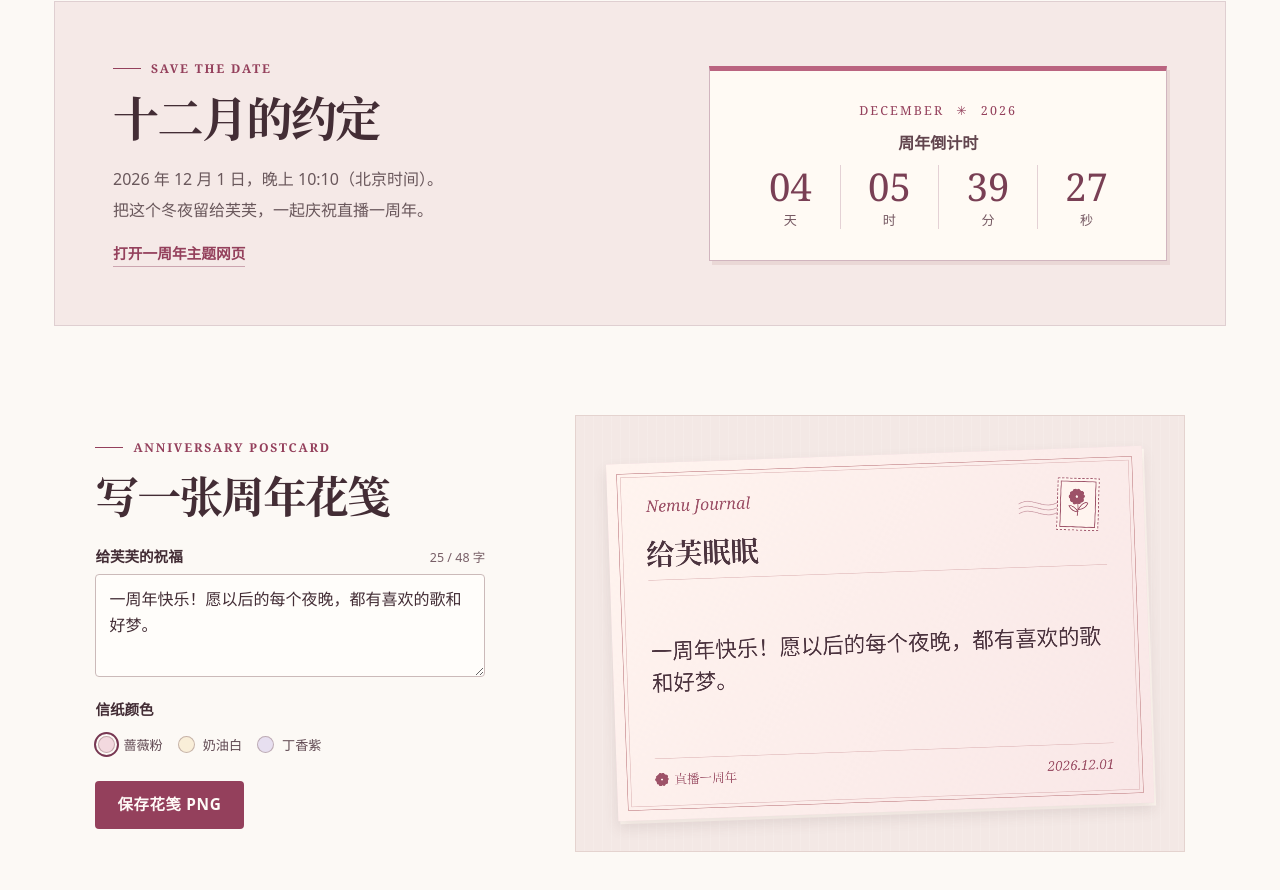
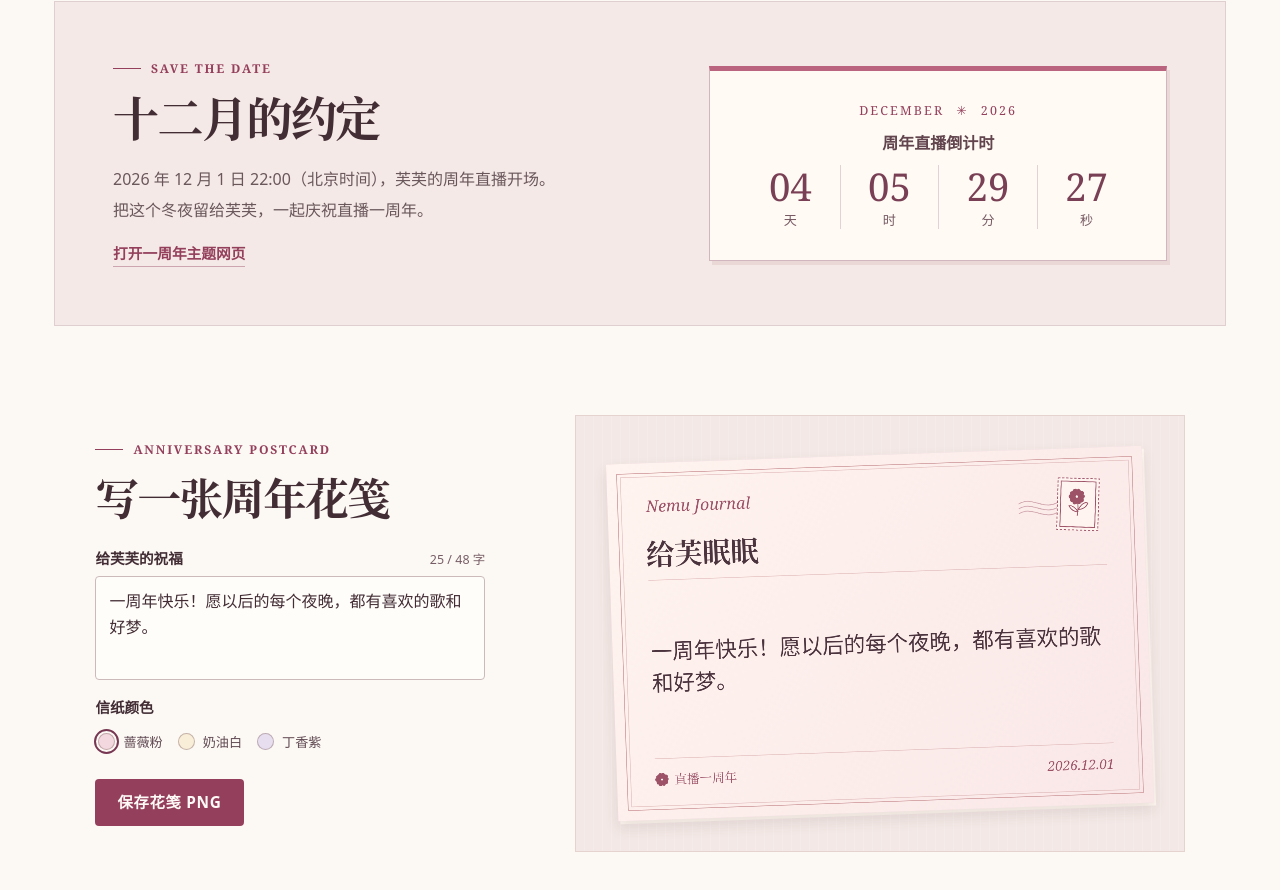
Before and after one commit to patrick-0079/fmm-blog, a plain HTML site: page public/index.html in a window 1280 px wide. Shown: the part 1098-1988 px from the top of the page. Drawn offline with Linux system fonts and the light colour scheme.

Commit message:
Set the stream countdown to 22:00 and fix the wish field height

```diff
--- a/public/card.css
+++ b/public/card.css
@@ -14,7 +14,8 @@
 .wish-field-label label, .wish-palette legend { font-weight: 650; font-size: .91rem; }
 #wish-count { color: #775e66; font-size: .78rem; font-variant-numeric: tabular-nums; }
 #wish-message {
-  width: 100%; margin-top: 8px; resize: vertical; min-height: 5.7rem; padding: 11px 13px;
+  display: block; width: 100%; height: 6.5rem; margin-top: 8px; padding: 11px 13px;
+  resize: none; overflow: auto;
   color: var(--ink); background: #fffdfa; border: 1px solid #cbbab9; border-radius: 4px;
   font: inherit; font-size: 1rem; line-height: 1.65;
 }
--- a/public/index.html
+++ b/public/index.html
@@ -72,16 +72,16 @@
       <div class="section-copy">
         <p class="eyebrow" lang="en"><span></span> SAVE THE DATE</p>
         <h2 id="anniversary-title">十二月的约定</h2>
-        <p><time id="anniversary-date" datetime="2026-12-01T22:10:00+08:00">2026 年 12 月 1 日，晚上 10:10</time>（北京时间）。<br>把这个冬夜留给芙芙，一起庆祝直播一周年。</p>
+        <p><time id="anniversary-date" datetime="2026-12-01T22:00:00+08:00">2026 年 12 月 1 日 22:00</time>（北京时间），芙芙的周年直播开场。<br>把这个冬夜留给芙芙，一起庆祝直播一周年。</p>
         <a class="text-link" href="https://1-year.芙眠眠nemu.space/">打开一周年主题网页</a>
       </div>
       <div class="countdown-note">
         <p class="note-dateline" lang="en">DECEMBER <span>✳</span> 2026</p>
-        <p id="clock-title">周年倒计时</p>
+        <p id="clock-title">周年直播倒计时</p>
         <div class="clock" role="timer" aria-labelledby="clock-title" hidden>
           <span><b data-unit>00</b>天</span><span><b data-unit>00</b>时</span><span><b data-unit>00</b>分</span><span><b data-unit>00</b>秒</span>
         </div>
-        <noscript><p>12 月 1 日 · 22:10</p></noscript>
+        <noscript><p>12 月 1 日 · 22:00（北京时间）</p></noscript>
       </div>
     </section>
     <section class="wish-card" id="wishes" aria-labelledby="wish-title" data-wish-card hidden>
```
